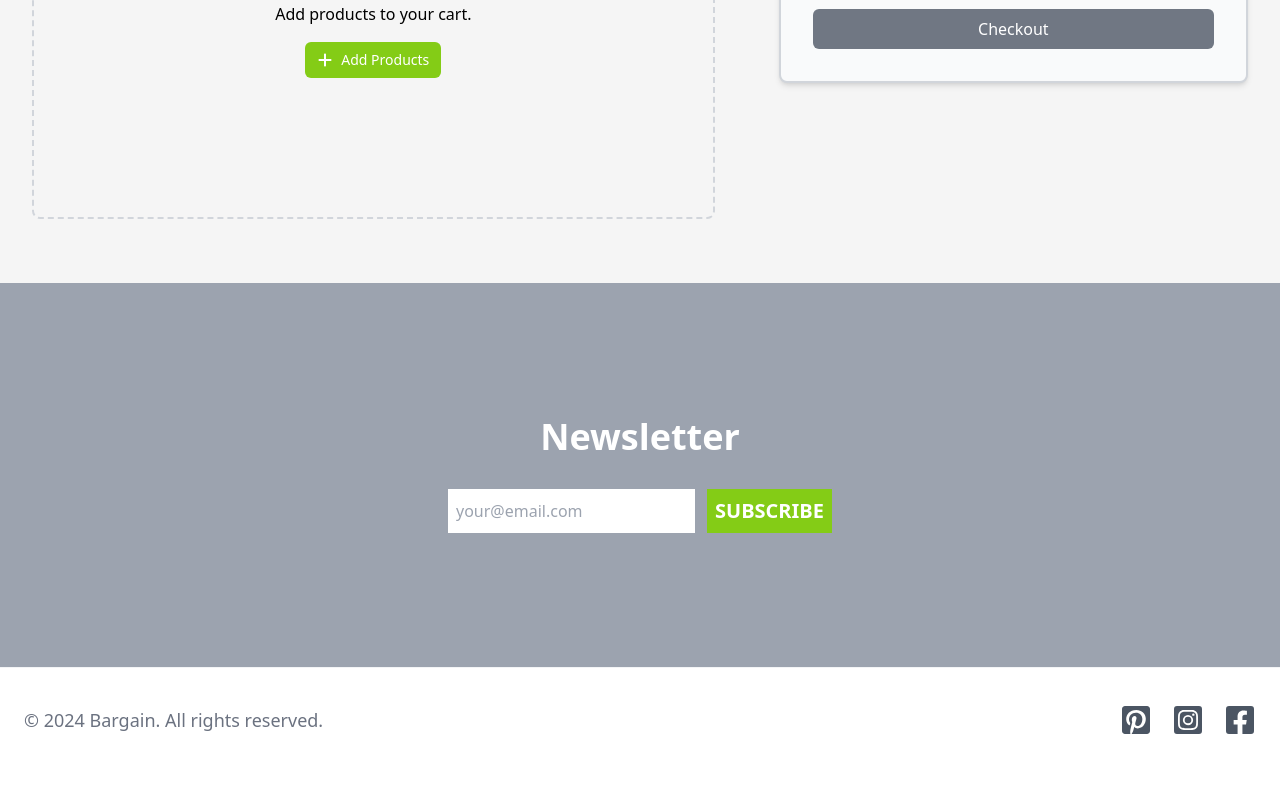
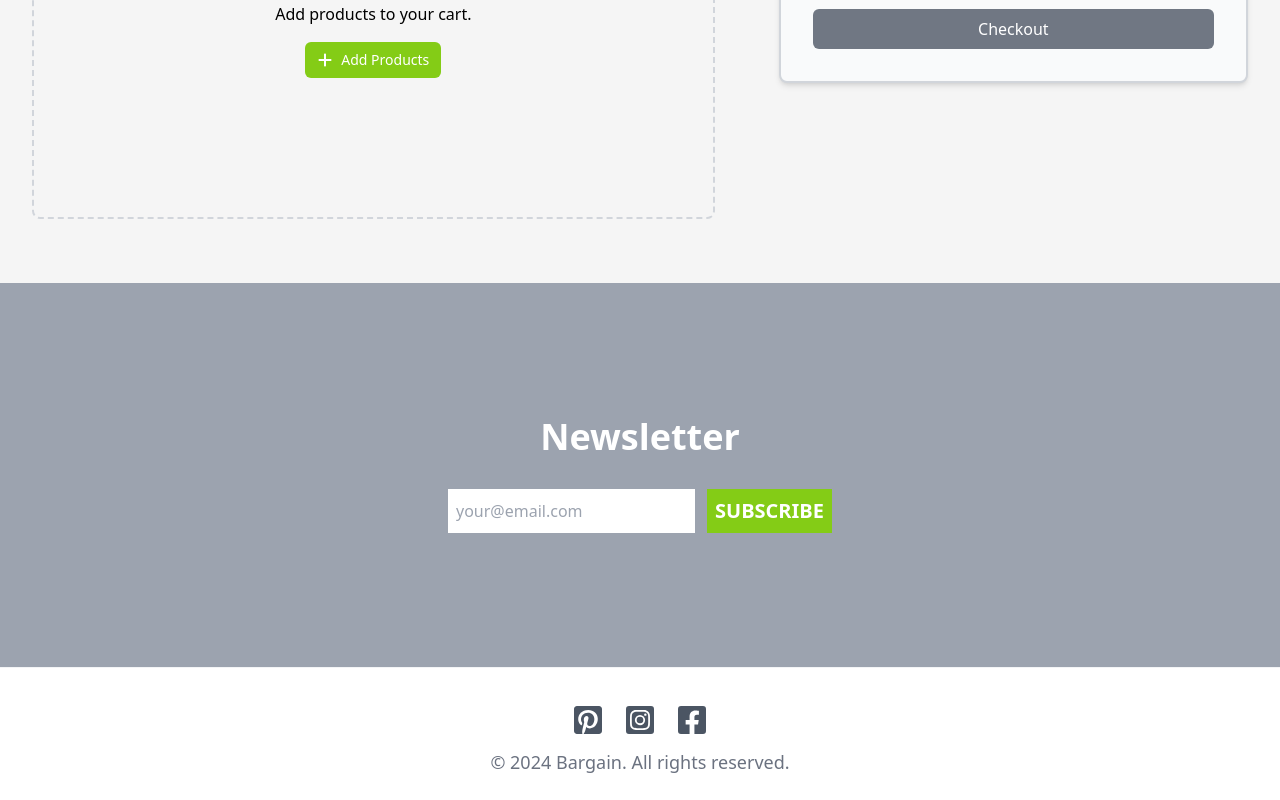
Before and after one commit to MattFvnDev/E_Bargain, a React (Vite) app: page /cart in a window 1280 px wide. Shown: the part 469-1269 px from the top of the page. Before the commit the page ends 1241 px from the top, so only its background shows below. Built offline with nearby package versions, Linux system fonts and the light colour scheme.

Commit message:
Style adjustments

```diff
--- a/src/components/BannerReverse.jsx
+++ b/src/components/BannerReverse.jsx
@@ -13,7 +13,7 @@ const BannerReverse = ({ title, text, img }) => {
               className="h-full w-full object-cover rounded-tr-lg rounded-br-lg"
             />
           </div>
-          <div className="w-full px-8 justify-center flex flex-col text-start sm:w-1/2 bg-gray-300">
+          <div className="sm:w-1/2 w-full px-8 justify-center flex flex-col text-start bg-gray-300">
             <div className="w-full text-start justify-center flex flex-col">
               <h2 className="text-3xl font-semibold mb-8">{title}</h2>
               <p className="text-lg">{text}</p>
--- a/src/components/Footer.jsx
+++ b/src/components/Footer.jsx
@@ -11,7 +11,7 @@ const Footer = () => {
   const currentYear = new Date().getFullYear()
   return (
     <footer className="border-t border-gray-100 p-6 text-center container mx-auto">
-      <div className="flex flex-col-reverse items-center justify-center sm:flex-row sm:justify-between">
+      <div className="flex flex-col-reverse items-center sm:justify-between justify-center ">
         <p className="text-sm font-medium text-gray-500 xl:text-lg">
           &copy; {currentYear} Bargain. All rights reserved.
         </p>
--- a/src/components/Navbar.jsx
+++ b/src/components/Navbar.jsx
@@ -17,7 +17,7 @@ const Navbar = () => {
         className="flex items-center text-gray-600 hover:text-red-800 group"
         to="products"
       >
-        <span className="hidden text-2xl font-bold md:inline-block">
+        <span className="hidden text-2xl font-bold md:inline-flex">
           Products
         </span>
         <BsBoxes className="w-7 h-7 flex-shrink-0 md:hidden group-hover:scale-110" />
```
